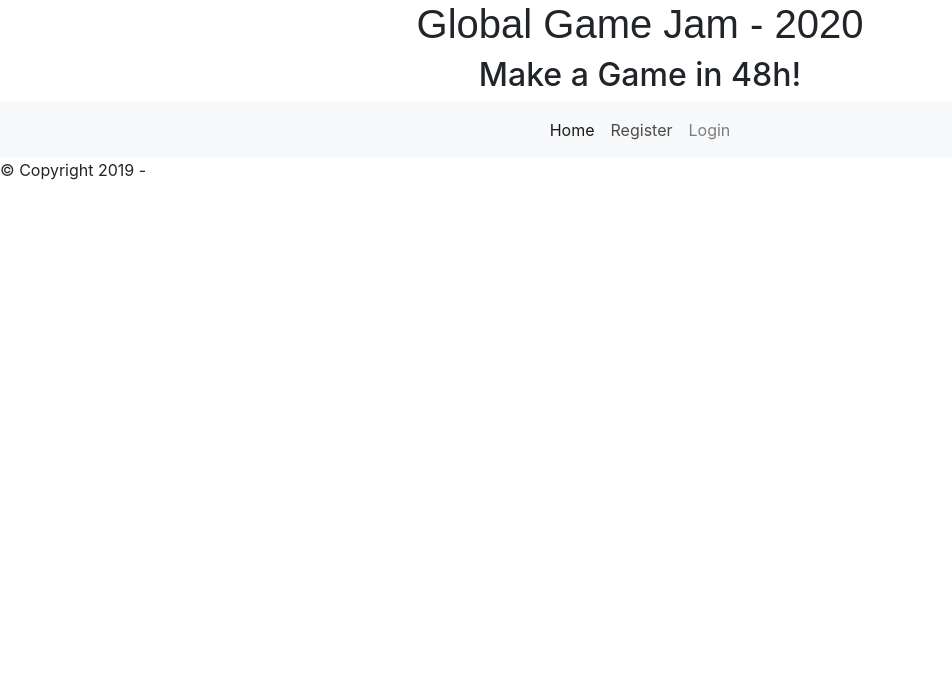
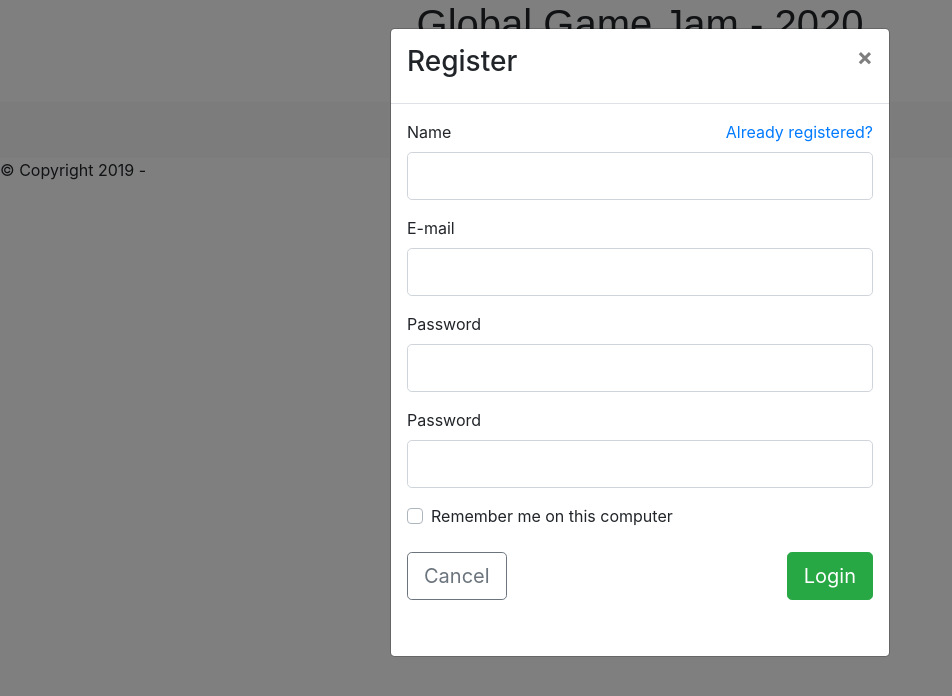
Before and after one commit to jaclo187/ggj, a website: page public/index.html in a window 1280 px wide. Both pictures are taken after a click on the button "Register". Shown: the whole page, without its empty margins (0-952 px from the left). Drawn offline with nearby package versions, Linux system fonts and the light colour scheme; files that its build step writes are made by us from their sources.

Commit message:
Registerform hun ech geanert

```diff
--- a/public/index.html
+++ b/public/index.html
@@ -32,7 +32,7 @@
         <div class="collapse navbar-collapse justify-content-md-center" id="navbarNavAltMarkup">
             <div class="navbar-nav">
             <a class="nav-item nav-link active" href="#">Home <span class="sr-only">(current)</span></a>
-            <a class="nav-item nav-link" href="#">Register</a>
+            <a role="button" class="nav-item nav-link" href="#" data-toggle="modal" data-target="#modal-register" id="btn-register">Register</a>
             <a role="button" class="nav-item nav-link" href="#" data-toggle="modal" data-target="#modal-login" id="btn-login">Login</a>
             </div>
         </div>
@@ -88,27 +88,32 @@
                         <form class="form" role="form" autocomplete="off" id="formRegister" novalidate="" method="POST">
                             <div class="form-group">
                                 <a href="" class="float-right">Already registered?</a>
-                                <label for="uname1">E-mail</label>
-                                <input type="text" class="form-control form-control-lg" name="uname1" id="uname1" required="">
+                                <label for="fname">Name</label>
+                                <input type="text" class="form-control form-control-lg" name="fname" id="fname" required="">
+                                <div class="invalid-feedback">You must enter a password!</div>
+                            </div>
+                            <div class="form-group">
+                                <label for="emailRe">E-mail</label>
+                                <input type="text" class="form-control form-control-lg" name="emailRe" id="emailRe" required="">
                                 <div class="invalid-feedback">You must enter an E-mail!</div>
                             </div>
                             <div class="form-group">
                                 <label>Password</label>
-                                <input type="password" class="form-control form-control-lg" id="pwd1" required="" autocomplete="new-password">
+                                <input type="password" class="form-control form-control-lg" id="pwdRe" required="" autocomplete="new-password">
                                 <div class="invalid-feedback">You must enter a password!</div>
                             </div>
                             <div class="form-group">
                                 <label>Password</label>
-                                <input type="password" class="form-control form-control-lg" id="pwd1" required="" autocomplete="new-password">
+                                <input type="password" class="form-control form-control-lg" id="pwdRe2" required="" autocomplete="new-password">
                                 <div class="invalid-feedback">You must enter a password!</div>
                             </div>
                             <div class="custom-control custom-checkbox">
-                                <input type="checkbox" class="custom-control-input" id="rememberMe">
+                                <input type="checkbox" class="custom-control-input" id="rememberMeRe">
                                 <label class="custom-control-label" for="rememberMe">Remember me on this computer</label>
                             </div>
                             <div class="form-group py-4">
                                 <button class="btn btn-outline-secondary btn-lg" data-dismiss="modal" aria-hidden="true">Cancel</button>
-                                <button type="submit" class="btn btn-success btn-lg float-right" id="btnLogin">Login</button>
+                                <button type="submit" class="btn btn-success btn-lg float-right" id="btnRe">Login</button>
                             </div>
                         </form>
                     </div>
```
